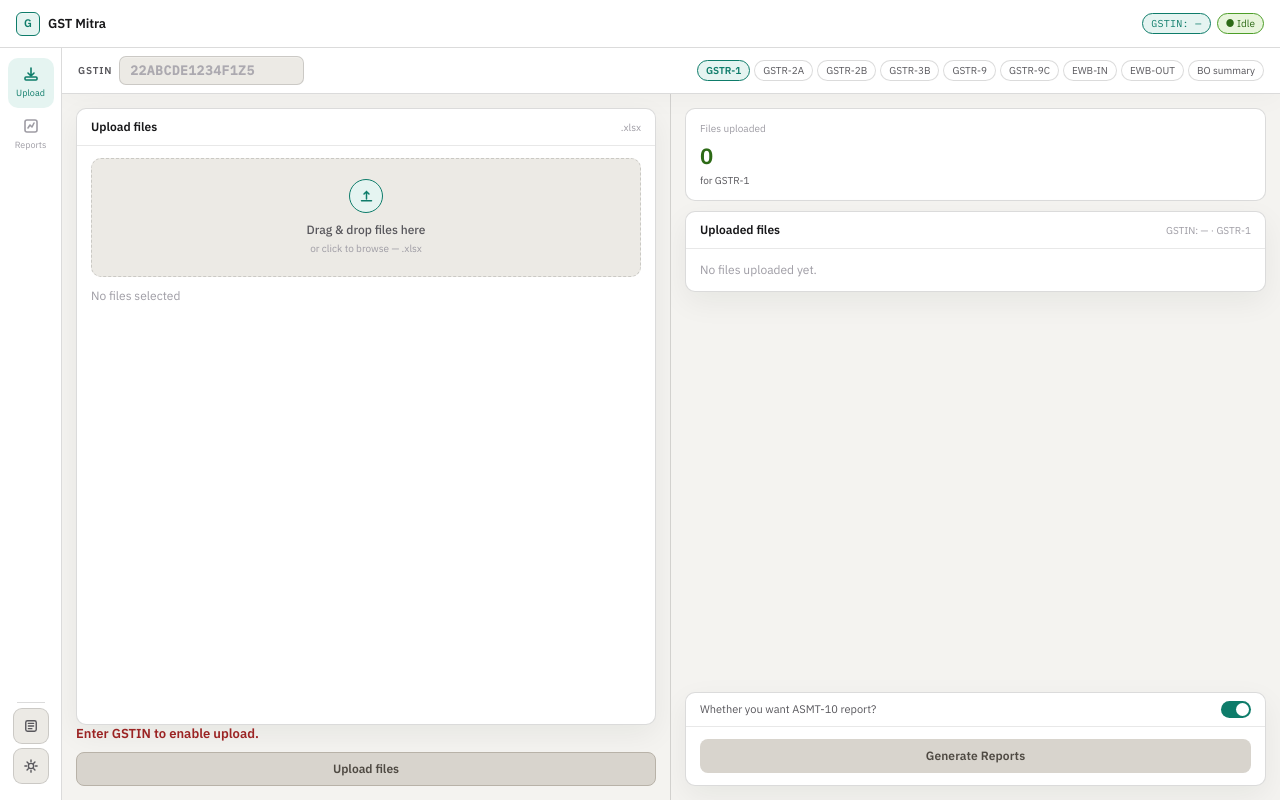
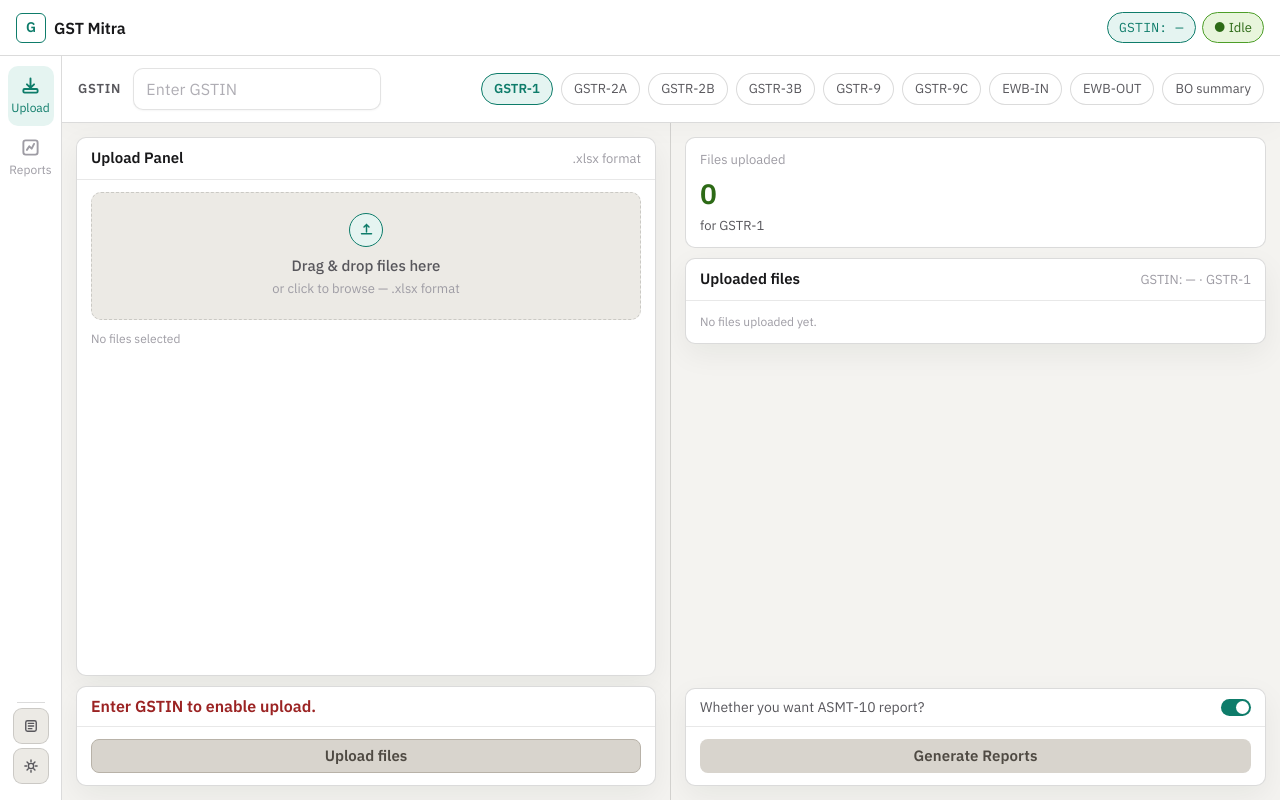
Before and after one commit to ABHINAVPRIYADARSHI/gst-scrutiny-frontend, a React (Create React App) app: page / in a window 1280 px wide. Built offline with nearby package versions, Linux system fonts and the light colour scheme.

Commit message:
UI changes

```diff
--- a/src/components/IdentityStrip.js
+++ b/src/components/IdentityStrip.js
@@ -27,7 +27,7 @@
           className="gstin-input"
           id="gstinInput"
           type="text"
-          placeholder="22ABCDE1234F1Z5"
+          placeholder="Enter GSTIN"
           maxLength={15}
           value={gstn}
           onChange={(e) => setGstn(e.target.value.toUpperCase())}
--- a/src/components/Rail.js
+++ b/src/components/Rail.js
@@ -11,7 +11,7 @@
           role="tab"
           aria-selected={activeTab === "intake"}
           aria-controls="panel-intake"
-          title="Intake"
+          title="Upload"
         >
           <div className="tab-icon" aria-hidden="true">
             <svg viewBox="0 0 16 16">
--- a/src/components/UploadPanel.js
+++ b/src/components/UploadPanel.js
@@ -162,8 +162,8 @@
     <div className="upload-panel">
       <div className="card upload-panel-card">
         <div className="card-head">
-          <span className="card-title">Upload files</span>
-          <span className="card-sub">{getAcceptedFileTypes(returnType)}</span>
+          <span className="card-title">Upload Panel</span>
+          <span className="card-sub">{getAcceptedFileTypes(returnType)} format</span>
         </div>
         <div className="card-body upload-panel-body">
           <div
@@ -187,7 +187,7 @@
               </svg>
             </span>
             <p>Drag &amp; drop files here</p>
-            <small>or click to browse — {getAcceptedFileTypes(returnType)}</small>
+            <small>or click to browse — {getAcceptedFileTypes(returnType)} format</small>
 
             <Input
               id="file-upload"
@@ -238,7 +238,6 @@
         </div>
       </div>
 
-      <div className="action-btns-wrap upload-panel-actions">
       {(() => {
         const hasValidGstin = isValidGSTIN(gstn);
         const uploadDisabled = !hasValidGstin || files.length === 0;
@@ -260,16 +259,21 @@
         const isGstinHint = !gstn.trim() || !hasValidGstin;
 
         return (
-            <>
+          <div className="card upload-action-card">
             {hint ? (
-                <div
+              <div className="tog-row upload-action-head">
+                <span
                   className={`upload-hint${isGstinHint ? " upload-hint-danger" : ""}`}
                   role="status"
                   aria-live="polite"
                 >
                   {hint}
+                </span>
               </div>
             ) : null}
+
+            <div className="card-body">
+              <div className="action-btns-wrap upload-panel-actions">
                 <div className="action-btns">
                   <button
                     className={uploadDisabled ? "btn-outline" : "btn-primary"}
@@ -281,10 +285,11 @@
                     Upload files
                   </button>
                 </div>
-            </>
+              </div>
+            </div>
+          </div>
         );
       })()}
-      </div>
     </div>
   );
 };
--- a/src/index.css
+++ b/src/index.css
@@ -38,6 +38,7 @@
   --rail-bg: #ffffff;
   --rail-active-bg: #e5f4f1;
   --rail-active-col: #0e7c6a;
+  --input-bg: #ffffff;
 }
 
 /* Dark mode (class applied on `.shell`) */
@@ -76,6 +77,7 @@
   --rail-bg: #0b1122;
   --rail-active-bg: rgba(0, 212, 180, 0.1);
   --rail-active-col: #00d4b4;
+  --input-bg: #141c32;
 }
 
 html,
@@ -152,7 +154,7 @@
 .topbar {
   background: var(--bg-surface);
   border-bottom: 0.5px solid var(--border-md);
-  height: 48px;
+  min-height: 56px;
   padding: 0 16px;
   display: flex;
   align-items: center;
@@ -168,12 +170,12 @@
   gap: 8px;
 }
 .brand-dot {
-  width: 24px;
-  height: 24px;
+  width: 30px;
+  height: 30px;
   border-radius: 6px;
-  background: var(--accent-bg);
+  background: #ffffff;
   color: var(--accent-text);
-  font-size: 11px;
+  font-size: 14px;
   font-weight: 700;
   display: flex;
   align-items: center;
@@ -182,7 +184,7 @@
   box-shadow: inset 0 1px 0 rgba(255, 255, 255, 0.35);
 }
 .brand-name {
-  font-size: 13px;
+  font-size: 16px;
   font-weight: 700;
   color: var(--text-1);
   letter-spacing: -0.1px;
@@ -193,8 +195,8 @@
   flex-wrap: wrap;
 }
 .chip {
-  font-size: 10px;
-  padding: 2px 8px;
+  font-size: 13px;
+  padding: 5px 11px;
   border-radius: 20px;
   border: 0.5px solid var(--border-md);
   color: var(--text-2);
@@ -267,7 +269,7 @@
 
 .tab-btn {
   width: 46px;
-  height: 50px;
+  height: 60px;
   border-radius: 10px;
   border: none;
   background: transparent;
@@ -288,8 +290,8 @@
   background: var(--rail-active-bg);
 }
 .tab-icon svg {
-  width: 16px;
-  height: 16px;
+  width: 19px;
+  height: 19px;
   stroke: var(--text-3);
   fill: none;
   stroke-width: 1.6;
@@ -298,7 +300,7 @@
   transition: stroke 0.13s;
 }
 .tab-label {
-  font-size: 9px;
+  font-size: 12px;
   color: var(--text-3);
   transition: color 0.13s;
 }
@@ -349,7 +351,7 @@
 .id-strip {
   background: var(--bg-surface);
   border-bottom: 0.5px solid var(--border-md);
-  padding: 8px 16px;
+  padding: 12px 16px;
   display: flex;
   align-items: center;
   gap: 12px;
@@ -361,10 +363,10 @@
 .gstin-wrap {
   display: flex;
   align-items: center;
-  gap: 7px;
+  gap: 12px;
 }
 .gstin-lbl {
-  font-size: 10px;
+  font-size: 13px;
   text-transform: uppercase;
   letter-spacing: 0.8px;
   color: var(--text-2);
@@ -372,41 +374,49 @@
   white-space: nowrap;
 }
 .gstin-input {
-  height: 29px;
-  width: 185px;
-  border-radius: 7px;
-  border: 0.5px solid var(--border-md);
-  background: var(--bg-muted);
-  padding: 0 10px;
-  font-size: 13px;
-  font-family: ui-monospace, "IBM Plex Mono", monospace;
+  height: 42px;
+  width: 248px;
+  border-radius: 10px;
+  border: 1px solid color-mix(in srgb, var(--border-md) 78%, transparent);
+  background: var(--input-bg);
+  padding: 0 12px;
+  font-size: 16px;
+  font-family: "IBM Plex Sans", ui-sans-serif, system-ui, -apple-system, "Segoe UI", sans-serif;
   color: var(--text-1);
-  letter-spacing: 0.5px;
-  font-weight: 700;
+  letter-spacing: 0.15px;
+  font-weight: 400;
   transition: border-color 0.18s ease, box-shadow 0.18s ease, background 0.18s ease;
-  box-shadow: inset 0 1px 0 rgba(255, 255, 255, 0.24);
+  box-shadow: 0 1px 2px rgba(0, 0, 0, 0.04);
 }
 .gstin-input:focus {
   outline: none;
   border-color: var(--accent-border);
+  background: var(--input-bg);
   box-shadow: 0 0 0 3px rgba(14, 124, 106, 0.12);
 }
 .gstin-input::placeholder {
   color: var(--text-3);
   opacity: 0.82;
-  font-weight: 600;
+  font-weight: 400;
+}
+.gstin-input:-webkit-autofill,
+.gstin-input:-webkit-autofill:hover,
+.gstin-input:-webkit-autofill:focus {
+  -webkit-text-fill-color: var(--text-1);
+  -webkit-box-shadow: 0 0 0 1000px var(--input-bg) inset;
+  box-shadow: 0 0 0 1000px var(--input-bg) inset;
 }
 .strip-gap {
   flex: 1;
 }
 .ret-pills {
   display: flex;
-  gap: 4px;
+  gap: 8px;
   flex-wrap: wrap;
 }
 .rpill {
-  font-size: 10px;
-  padding: 2px 8px;
+  font-size: 13px;
+  padding: 5px 12px;
   border-radius: 20px;
   border: 0.5px solid var(--border-md);
   color: var(--text-2);
@@ -489,12 +499,12 @@
   justify-content: space-between;
 }
 .card-title {
-  font-size: 12px;
+  font-size: 15px;
   font-weight: 600;
   color: var(--text-1);
 }
 .card-sub {
-  font-size: 10px;
+  font-size: 13px;
   color: var(--text-3);
 }
 .card-body {
@@ -557,12 +567,12 @@
   stroke-linecap: round;
 }
 .upload-zone p {
-  font-size: 12px;
+  font-size: 15px;
   color: var(--text-2);
   font-weight: 500;
 }
 .upload-zone small {
-  font-size: 10px;
+  font-size: 13px;
   color: var(--text-3);
   display: block;
   margin-top: 2px;
@@ -579,7 +589,7 @@
   border-bottom: none;
 }
 .tog-label {
-  font-size: 11px;
+  font-size: 14px;
   color: var(--text-2);
 }
 
@@ -649,7 +659,7 @@
   border-radius: 8px;
   border: 0.5px solid var(--accent-border);
   background: var(--accent-bg);
-  font-size: 12px;
+  font-size: 15px;
   color: var(--accent-text);
   cursor: pointer;
   font-weight: 600;
@@ -676,7 +686,7 @@
   border-radius: 8px;
   background: var(--accent);
   color: #fff;
-  font-size: 12px;
+  font-size: 15px;
   font-weight: 600;
   border: none;
   cursor: pointer;
@@ -711,17 +721,17 @@
   padding: 12px 14px;
 }
 .stat-lbl {
-  font-size: 10px;
+  font-size: 13px;
   color: var(--text-3);
   margin-bottom: 3px;
 }
 .stat-val {
-  font-size: 22px;
+  font-size: 28px;
   font-weight: 700;
   color: var(--success-text);
 }
 .stat-sub {
-  font-size: 10px;
+  font-size: 13px;
   color: var(--text-2);
   margin-top: 1px;
 }
@@ -738,10 +748,18 @@
   margin-top: auto;
 }
 
+.upload-action-card {
+  margin-top: 10px;
+}
+
+.upload-action-head {
+  justify-content: flex-start;
+}
+
 .upload-hint {
   width: 100%;
-  margin-bottom: 8px;
-  font-size: 12px;
+  margin-bottom: 0;
+  font-size: 15px;
   color: var(--text-3);
   line-height: 1.45;
   font-weight: 600;
@@ -749,20 +767,23 @@
 
 .upload-hint-danger {
   color: var(--danger-text);
-  font-size: 13px;
+  font-size: 16px;
   font-weight: 700;
 }
 
 .uploaded-files-scroll {
-  max-height: 220px;
+  height: 156px;
+  max-height: 156px;
   overflow-y: auto;
   padding-right: 6px;
   padding-bottom: 8px;
+  scrollbar-gutter: stable;
 }
 
 @media (max-width: 960px) {
   .uploaded-files-scroll {
-    max-height: 180px;
+    height: 132px;
+    max-height: 132px;
   }
 }
 
@@ -793,7 +814,7 @@
   box-shadow: 0 10px 20px rgba(0, 0, 0, 0.04);
 }
 .fname {
-  font-size: 11px;
+  font-size: 14px;
   font-family: ui-monospace, "IBM Plex Mono", monospace;
   color: var(--text-1);
   flex: 1;
@@ -811,7 +832,7 @@
   background: transparent;
   color: var(--danger-text);
   cursor: pointer;
-  font-size: 12px;
+  font-size: 15px;
 }
 
 .reports-wrap {
```
Lines whose indentation alone changed are shown as unchanged.
